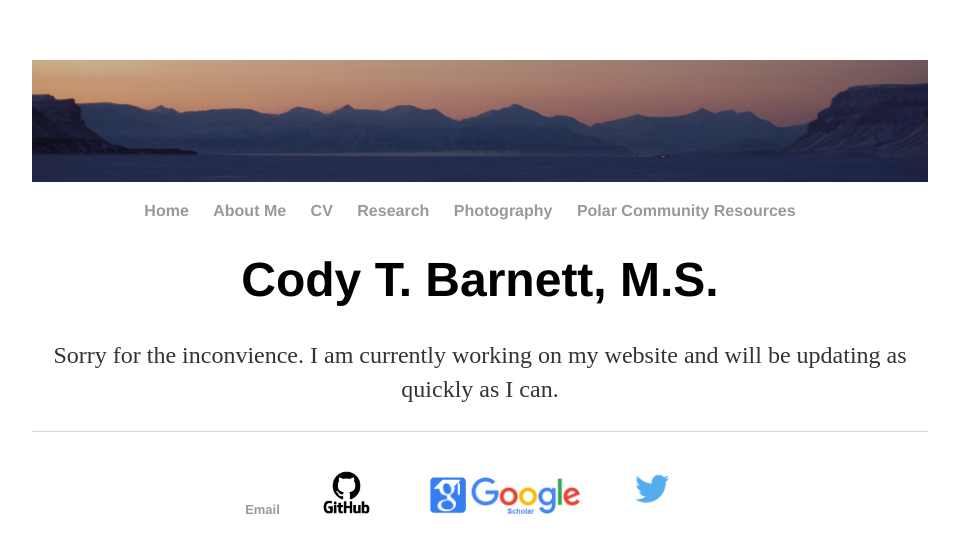
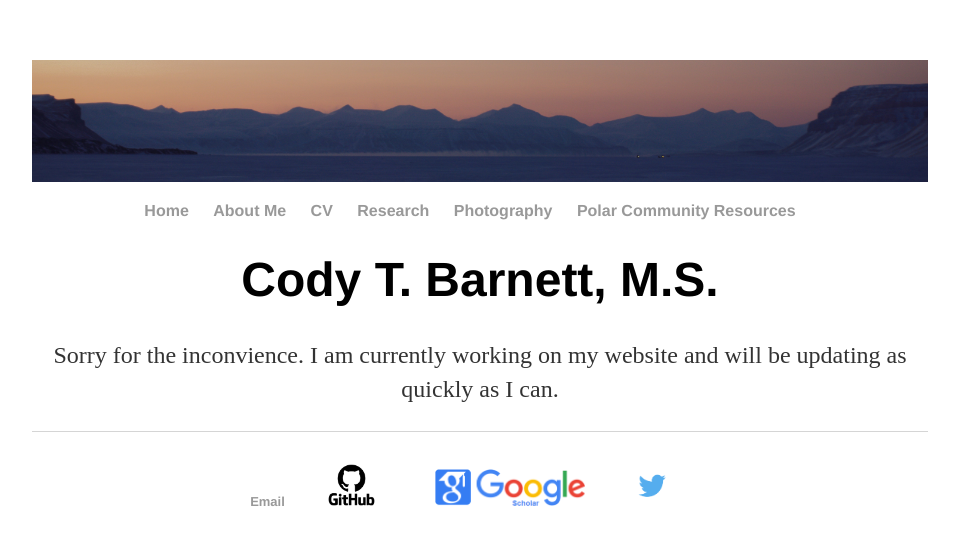
Before and after one commit to Cbarnett207/CBarnett207.github.io, a Jekyll site: the page built from index.html, in a window 1280 px wide. Shown: the top 553 px of the page, without its empty margins (160-1119 px from the left). Built offline with Jekyll 4.4.1, drawn with Linux system fonts in a browser that asks for light colours.

Commit message:
Update default.html

```diff
--- a/_layouts/default.html
+++ b/_layouts/default.html
@@ -28,7 +28,7 @@
 	        		<div align="center"><li><a href="mailto:codybarnett@ku.edu"><font size="2cm">Email</font></a></li>
 					<li><a href="https://github.com/Cbarnett207"><img src="/images/GitHub_logo.png" width="75pt" alt="GitHub logo"/>&nbsp;&nbsp;</a></li>
 					<li><a href="https://scholar.google.com/citations?hl=en&view_op=list_works&gmla=AJsN-F4UgN5ueqeUOfjsqjmC7_p0A4dthMC9-y24TSlu-DjdC71s1ohvj_F66HKdx54Srv8PvgNy4anPrpieR786HQYsx5WQDQ&user=_cGjc70AAAAJ"><img src="/images/Google_Scholar_Logo.png" width="150pt" alt="GitHub logo"/>&nbsp;&nbsp;</a></li>
-					<li><a href="https://twitter.com/CodyTBarnett"><img src="/images/Twitter_logo.png" width="50pt" alt="GitHub logo"/>&nbsp;&nbsp;</a></li></div>
+					<li><a href="https://twitter.com/CodyTBarnett"><img src="/images/Twitter_logo.png" width="40pt" alt="GitHub logo"/>&nbsp;&nbsp;</a></li></div>
 
 
 			</div>
```
